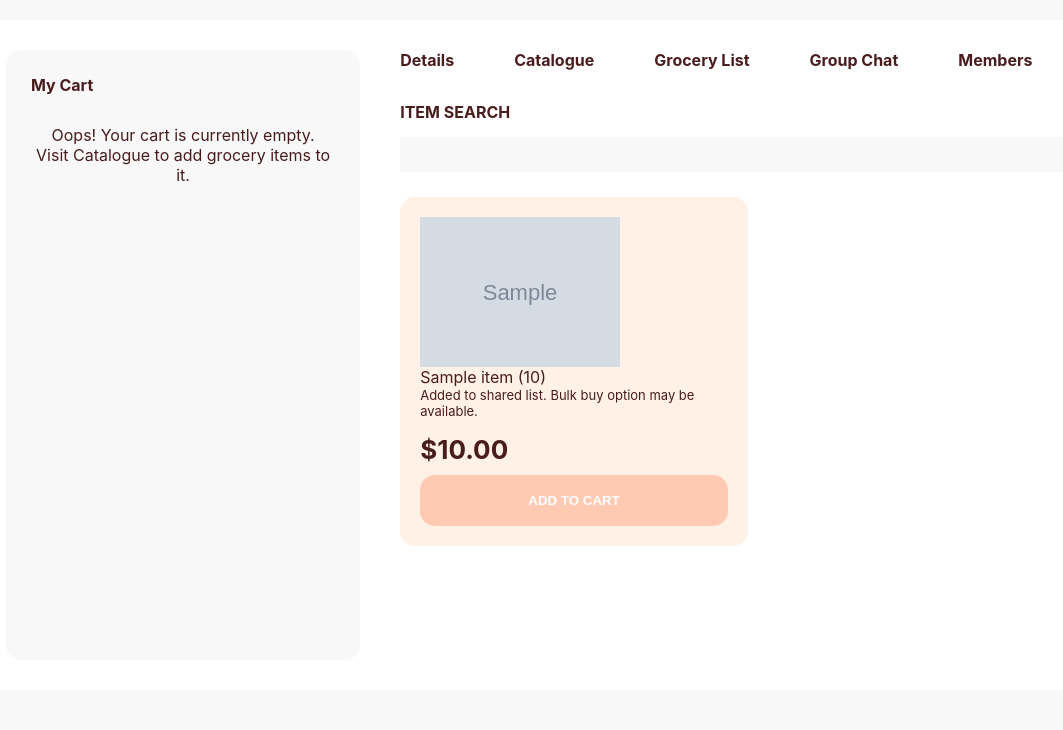
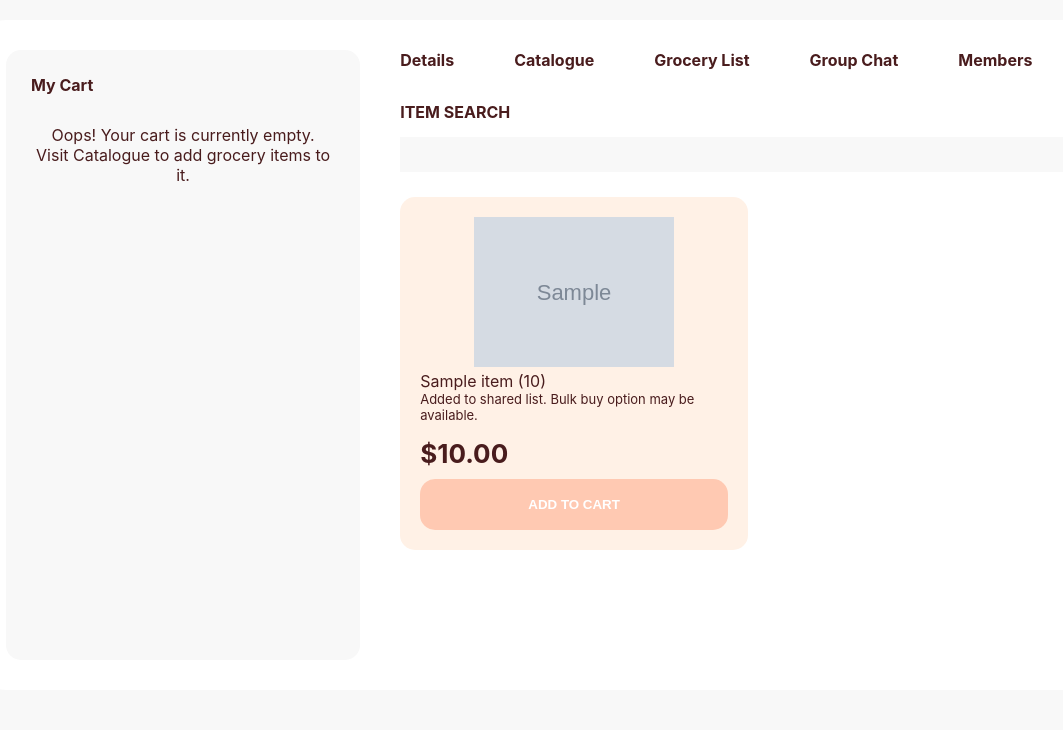
Before and after one commit to sean-tse/codebrew2021, a Django app: page /growocery/community/1/catalogue in a window 1280 px wide. Shown: the part 109-839 px from the top of the page, without its empty margins (82-1145 px from the left). Run offline with Django 3.2, Linux system fonts and the light colour scheme; a user stored in the database is signed in; tables that the repository leaves empty hold one stand-in row (values such as "Sample post"); grey boxes marked "Sample" are stand-in pictures.

Commit message:
center images

```diff
--- a/mysite/growocery/templates/growocery/group_catalogue.html
+++ b/mysite/growocery/templates/growocery/group_catalogue.html
@@ -13,7 +13,9 @@
 
   {% for price in prices %}
   <div class="catalogue-item {% cycle 'col-1' 'col-2' 'col-3' 'col-4' %}">
-    <img src="{% static 'growocery/' %}{{price.item.img}}"    alt="{{ price.item.name }}">
+    <div class="catalogue-image center">
+      <img src="{% static 'growocery/' %}{{price.item.img}}" alt="{{ price.item.name }}">
+    </div>
     <div>{{ price.item.name }} ({{price.quantity}})</div>
     <div class='small-text'>Added to shared list. Bulk buy option may be available.</div>
     <h3>${{price.price}}</h3>
```
